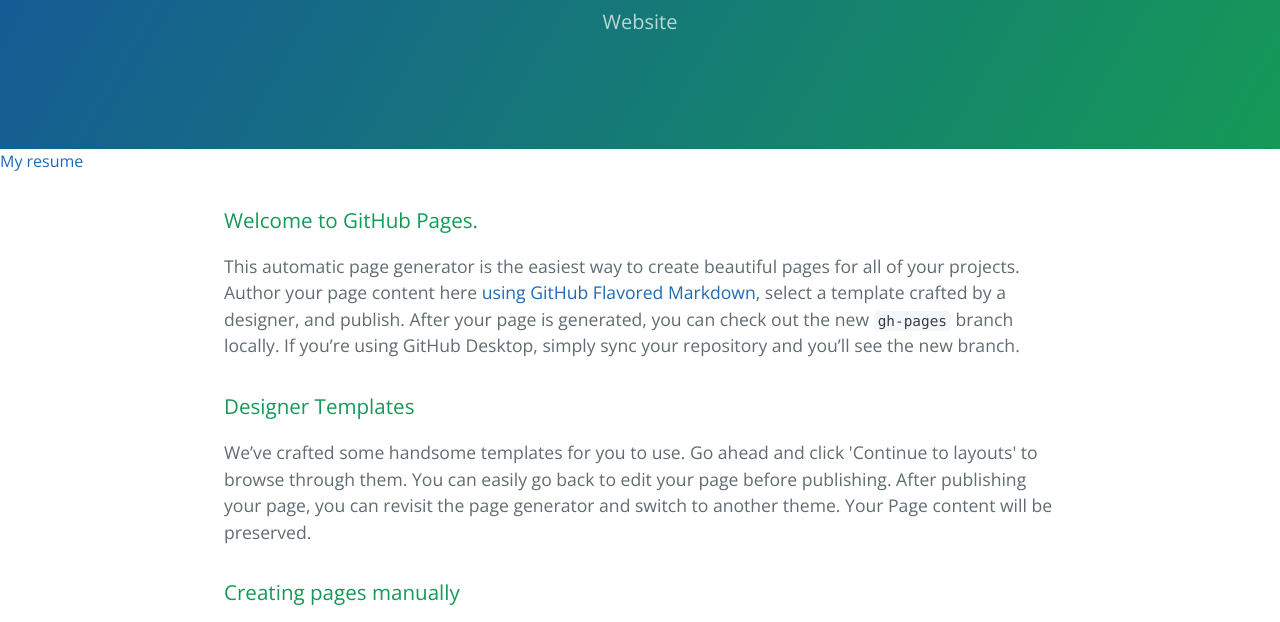
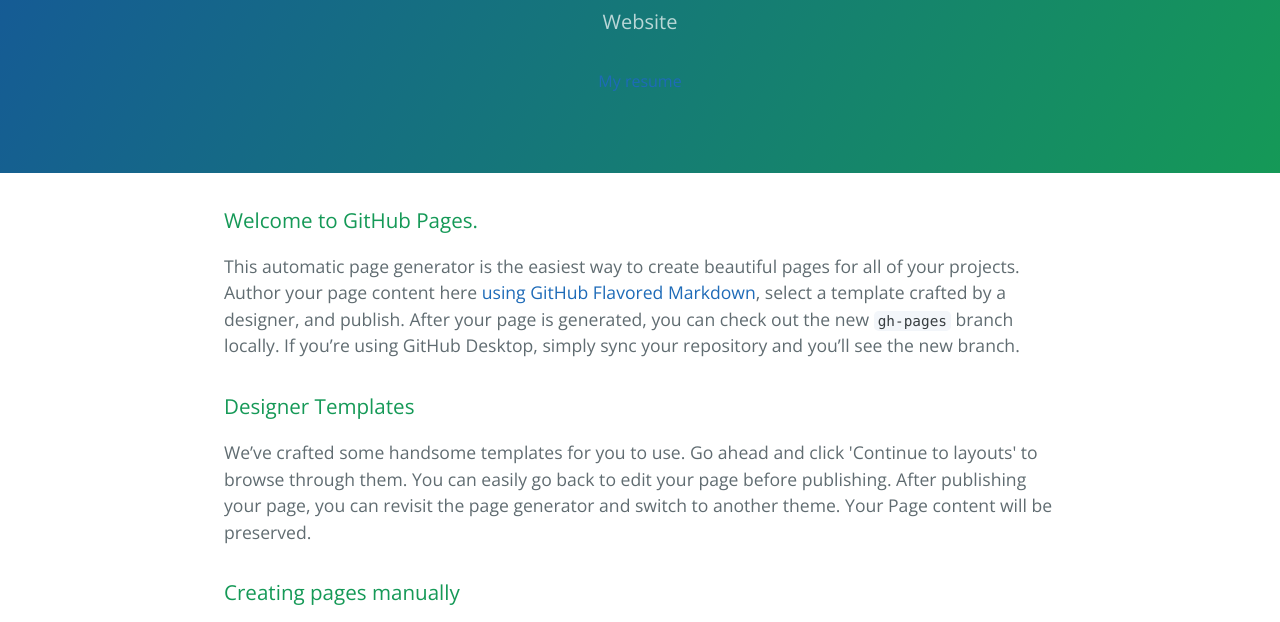
Before and after one commit to anandr1997/anandr1997.github.io, a plain HTML site: page index.html in a window 1280 px wide. Shown: the part 168-790 px from the top of the page. Drawn offline with nearby package versions, Linux system fonts and the light colour scheme.

Commit message:
Update index.html

```diff
--- a/index.html
+++ b/index.html
@@ -13,10 +13,7 @@
     <section class="page-header">
       <h1 class="project-name">Anandr1997.GitHub.io</h1>
       <h2 class="project-tagline">Website</h2>
-    </section>
-
-    <section id='Resume'>
-       <a href="resume/1pg.pdf">My resume</a>
+      <a href="resume/1pg.pdf">My resume</a>
     </section>
 
 
```
